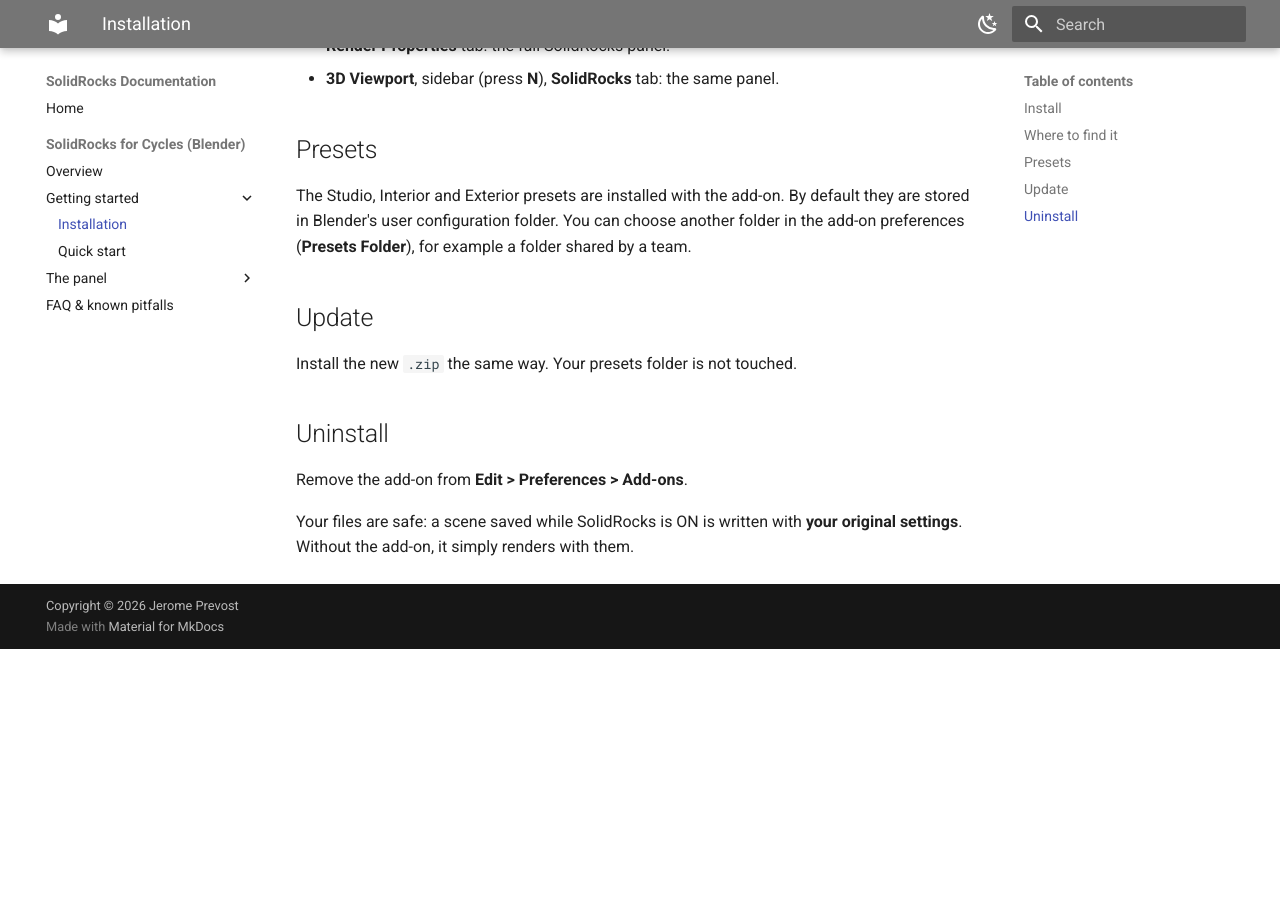
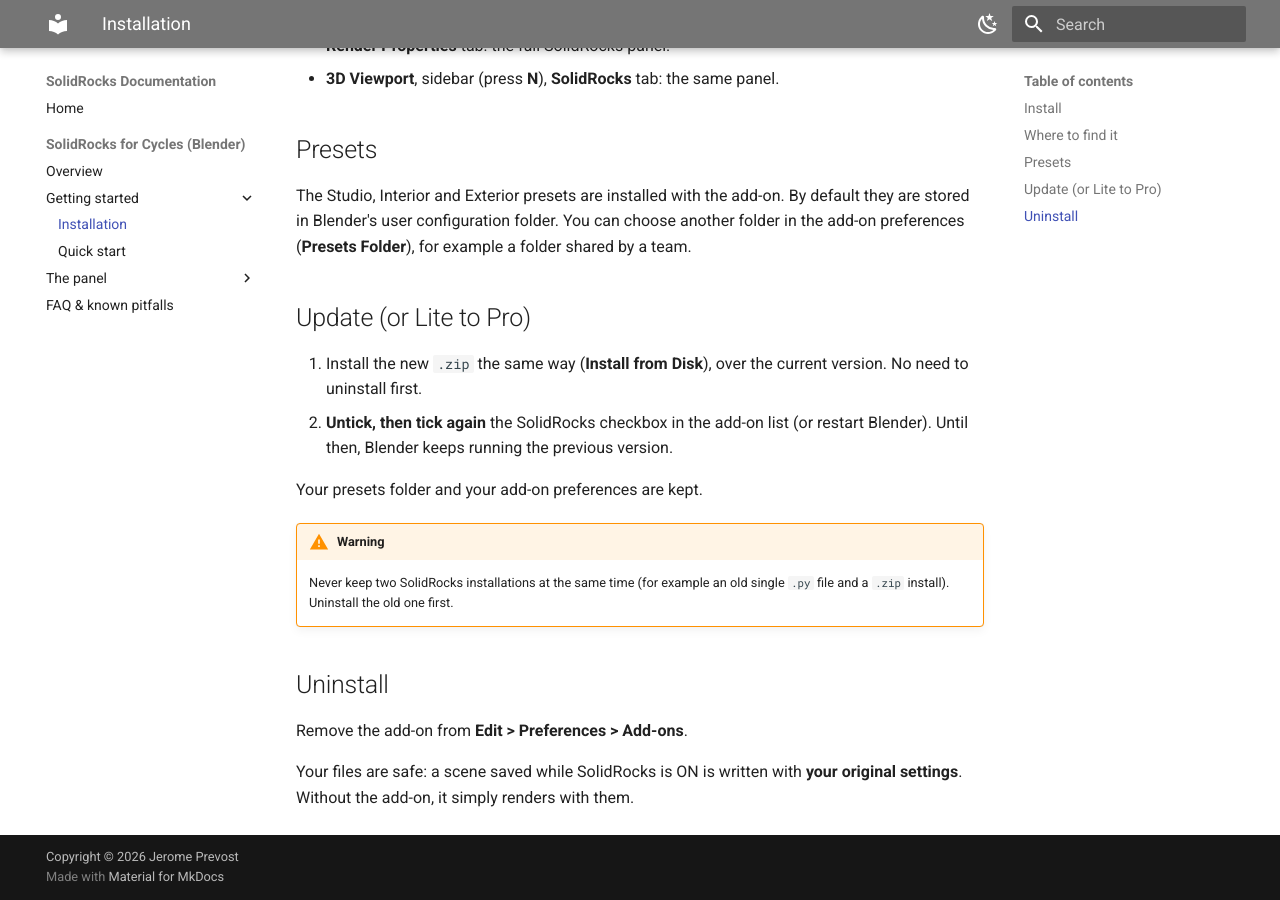
Before and after one commit to jejous/solidrocks-docs, an MkDocs documentation site: the page built from docs/blender/installation.md, in a window 1280 px wide and 900 px high, scrolled down 519 px. Built offline with MkDocs 1.6.1 and Material for MkDocs 9.7.7, drawn with Linux system fonts in a browser that asks for light colours; before the commit the page ends 1168 px from its top, so only the background shows below that.

Commit message:
Update installation.md

```diff
--- a/docs/blender/installation.md
+++ b/docs/blender/installation.md
@@ -19,9 +19,15 @@
 
 The Studio, Interior and Exterior presets are installed with the add-on. By default they are stored in Blender's user configuration folder. You can choose another folder in the add-on preferences (**Presets Folder**), for example a folder shared by a team.
 
-## Update
+## Update (or Lite to Pro)
 
-Install the new `.zip` the same way. Your presets folder is not touched.
+1. Install the new `.zip` the same way (**Install from Disk**), over the current version. No need to uninstall first.
+2. **Untick, then tick again** the SolidRocks checkbox in the add-on list (or restart Blender). Until then, Blender keeps running the previous version.
+
+Your presets folder and your add-on preferences are kept.
+
+!!! warning
+    Never keep two SolidRocks installations at the same time (for example an old single `.py` file and a `.zip` install). Uninstall the old one first.
 
 ## Uninstall
 
```
